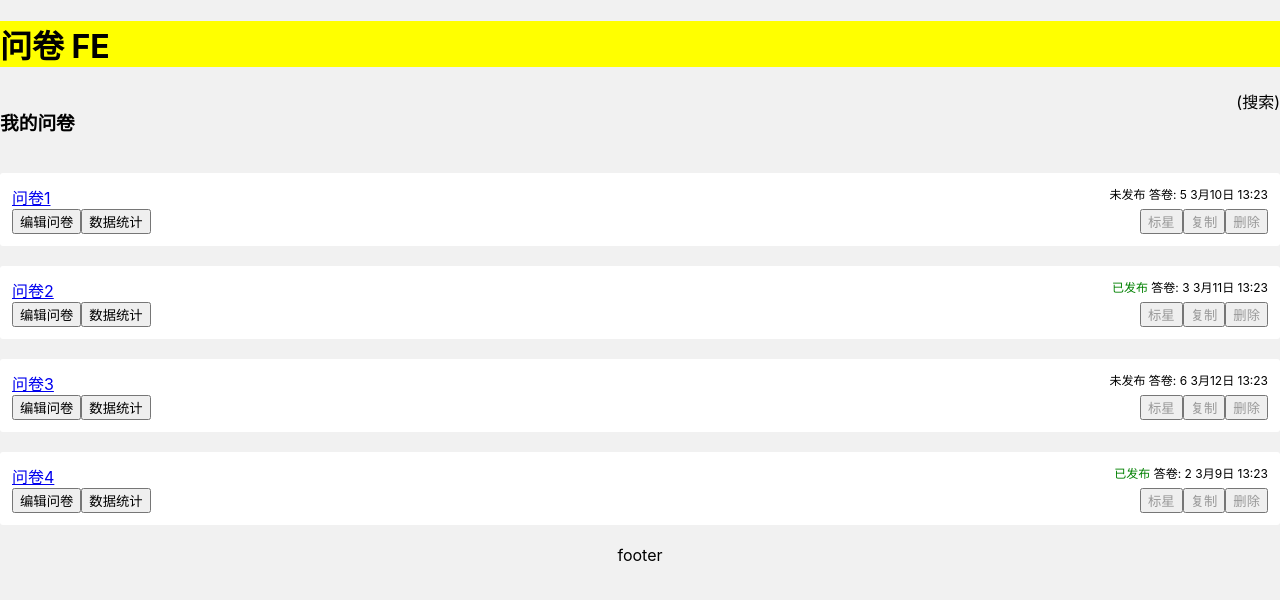
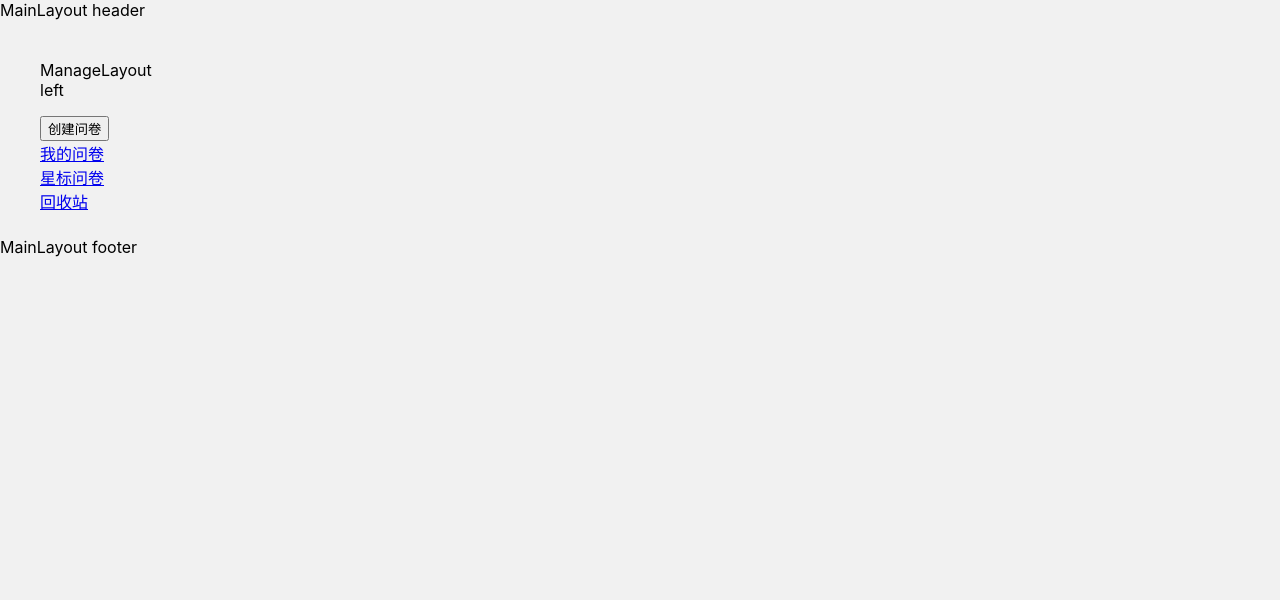
Before and after one commit to Auxior/sojump-fe, a React (Create React App) app: page /manage in a window 1280 px wide. Shown: the top 600 px of the page. Built offline with nearby package versions, Linux system fonts and the light colour scheme.

Commit message:
Refactor routing and update links

```diff
--- a/src/App.tsx
+++ b/src/App.tsx
@@ -1,13 +1,9 @@
 import React from 'react'
-import List from './pages/manage/List'
+import { RouterProvider } from 'react-router-dom'
+import routerConfig from './router'
 
 function App() {
-  return (
-    <div className="App">
-      <h1 style={{ background: 'yellow' }}>问卷 FE</h1>
-      <List />
-    </div>
-  )
+  return <RouterProvider router={routerConfig}></RouterProvider>
 }
 
 export default App
--- a/src/layouts/ManageLayout.tsx
+++ b/src/layouts/ManageLayout.tsx
@@ -9,11 +9,11 @@
         <p>ManageLayout left</p>
         <button>创建问卷</button>
         <br />
-        <a>我的问卷</a>
+        <a href="#">我的问卷</a>
         <br />
-        <a>星标问卷</a>
+        <a href="#">星标问卷</a>
         <br />
-        <a>回收站</a>
+        <a href="#">回收站</a>
       </div>
       <div className={styles.right}>
         <Outlet />
--- a/src/pages/manage/List.tsx
+++ b/src/pages/manage/List.tsx
@@ -55,7 +55,7 @@
           return <QuestionCard key={_id} {...q} />
         })}
       </div>
-      <div className={styles.footer}>footer</div>
+      <div className={styles.footer}>list page footer</div>
     </>
   )
 }
--- /dev/null
+++ b/src/router/index.tsx
@@ -0,0 +1,74 @@
+import React from 'react'
+import { createBrowserRouter } from 'react-router-dom'
+
+import MainLayout from '../layouts/MainLayout'
+import ManageLayout from '../layouts/ManageLayout'
+import QuestionLayout from '../layouts/QuestionLayout'
+import Home from '../pages/Home'
+import Login from '../pages/Login'
+import Register from '../pages/Register'
+import NotFound from '../pages/NotFound'
+import List from '../pages/manage/List'
+import Trash from '../pages/manage/Trash'
+import Star from '../pages/manage/Star'
+import Edit from '../pages/question/Edit'
+import Stat from '../pages/question/Stat'
+
+const router = createBrowserRouter([
+  {
+    path: '/',
+    element: <MainLayout />,
+    children: [
+      {
+        path: '/',
+        element: <Home />,
+      },
+      {
+        path: 'login',
+        element: <Login />,
+      },
+      {
+        path: 'register',
+        element: <Register />,
+      },
+      {
+        path: 'manage',
+        element: <ManageLayout />,
+        children: [
+          {
+            path: 'list',
+            element: <List />,
+          },
+          {
+            path: 'star',
+            element: <Star />,
+          },
+          {
+            path: 'trash',
+            element: <Trash />,
+          },
+        ],
+      },
+      {
+        path: '*',
+        element: <NotFound />,
+      },
+    ],
+  },
+  {
+    path: 'question',
+    element: <QuestionLayout />,
+    children: [
+      {
+        path: 'edit/:id',
+        element: <Edit />,
+      },
+      {
+        path: 'stat/:id',
+        element: <Stat />,
+      },
+    ],
+  },
+])
+
+export default router
```
